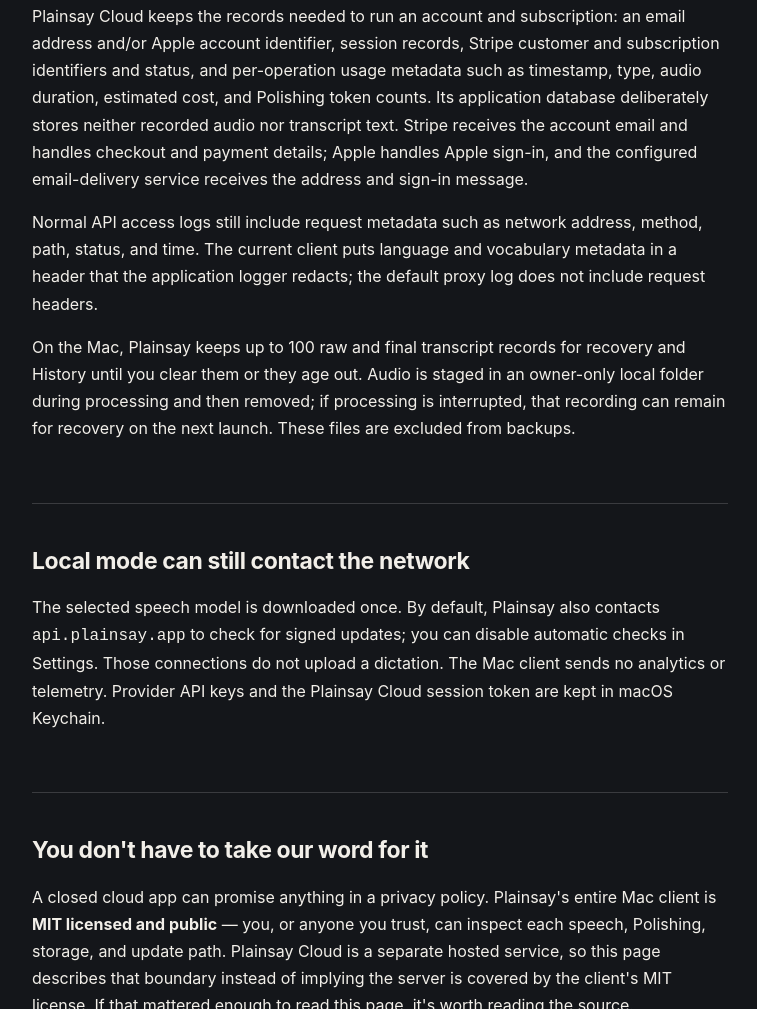
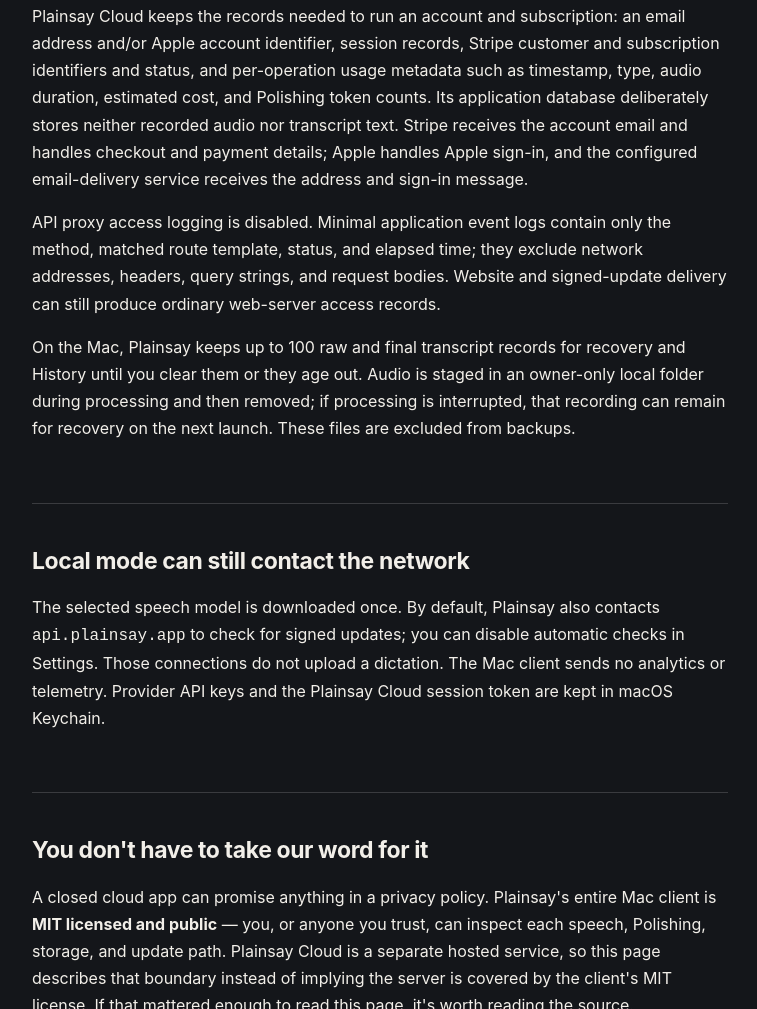
Before and after one commit to conrader/plainsay, a plain HTML site: page docs/why-on-device/index.html in a window 1280 px wide. Shown: the part 2069-3078 px from the top of the page, without its empty margins (260-1017 px from the left). Drawn offline with Linux system fonts and the light colour scheme.

Commit message:
Align API logging documentation with production

```diff
--- a/docs/why-on-device/index.html
+++ b/docs/why-on-device/index.html
@@ -140,7 +140,7 @@
     <section>
       <h2 class="big">What is stored</h2>
       <p>Plainsay Cloud keeps the records needed to run an account and subscription: an email address and/or Apple account identifier, session records, Stripe customer and subscription identifiers and status, and per-operation usage metadata such as timestamp, type, audio duration, estimated cost, and Polishing token counts. Its application database deliberately stores neither recorded audio nor transcript text. Stripe receives the account email and handles checkout and payment details; Apple handles Apple sign-in, and the configured email-delivery service receives the address and sign-in message.</p>
-      <p>Normal API access logs still include request metadata such as network address, method, path, status, and time. The current client puts language and vocabulary metadata in a header that the application logger redacts; the default proxy log does not include request headers.</p>
+      <p>API proxy access logging is disabled. Minimal application event logs contain only the method, matched route template, status, and elapsed time; they exclude network addresses, headers, query strings, and request bodies. Website and signed-update delivery can still produce ordinary web-server access records.</p>
       <p>On the Mac, Plainsay keeps up to 100 raw and final transcript records for recovery and History until you clear them or they age out. Audio is staged in an owner-only local folder during processing and then removed; if processing is interrupted, that recording can remain for recovery on the next launch. These files are excluded from backups.</p>
     </section>
 
```
Also changed, not shown: README.md.
